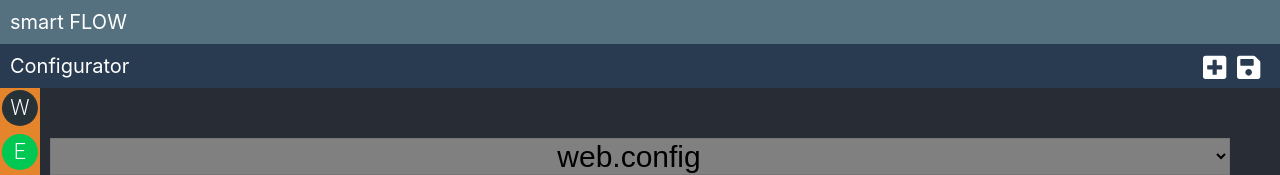
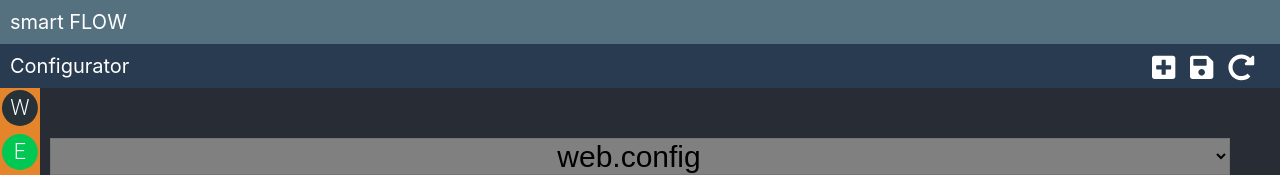
Before and after one commit to deBabbbe/ReactConfigurator, a React (Create React App) app: page / in a window 1280 px wide. Shown: the top 175 px of the page. Built offline with nearby package versions, Linux system fonts and the light colour scheme.

Commit message:
Added refresh button to actionbar

```diff
--- a/src/App.css
+++ b/src/App.css
@@ -28,8 +28,9 @@
   background-color: #e4842b;
 }
 #saveButton,
-#addButton {
-  margin: 0 10px 0 0;
+#addButton,
+#refreshButton {
+  margin: 0 15px 0 0;
   float: right;
   color: white;
 }
--- a/src/App.scss
+++ b/src/App.scss
@@ -33,8 +33,9 @@
 }
 
 #saveButton,
-#addButton {
-  margin: 0 10px 0 0;
+#addButton,
+#refreshButton {
+  margin: 0 15px 0 0;
   float: right;
   color: white;
 }
--- a/src/components/ActionBar.jsx
+++ b/src/components/ActionBar.jsx
@@ -1,10 +1,11 @@
 import React from "react";
 import { FontAwesomeIcon } from '@fortawesome/react-fontawesome'
-import { faSave, faPlusSquare } from '@fortawesome/free-solid-svg-icons'
+import { faSave, faPlusSquare, faRedoAlt } from '@fortawesome/free-solid-svg-icons'
 
 export function ActionBar(props) {
     return <div className="ActionBar">
         Configurator
+        <FontAwesomeIcon id="refreshButton" icon={faRedoAlt} size="lg" title="Neu laden"/>
         <FontAwesomeIcon id="saveButton" icon={faSave} size="lg" title="Speichern" onClick={props.save} />
         <FontAwesomeIcon id="addButton" icon={faPlusSquare} size="lg" title="Hinzufügen" onClick={props.addEntry} />
     </div>;
```
